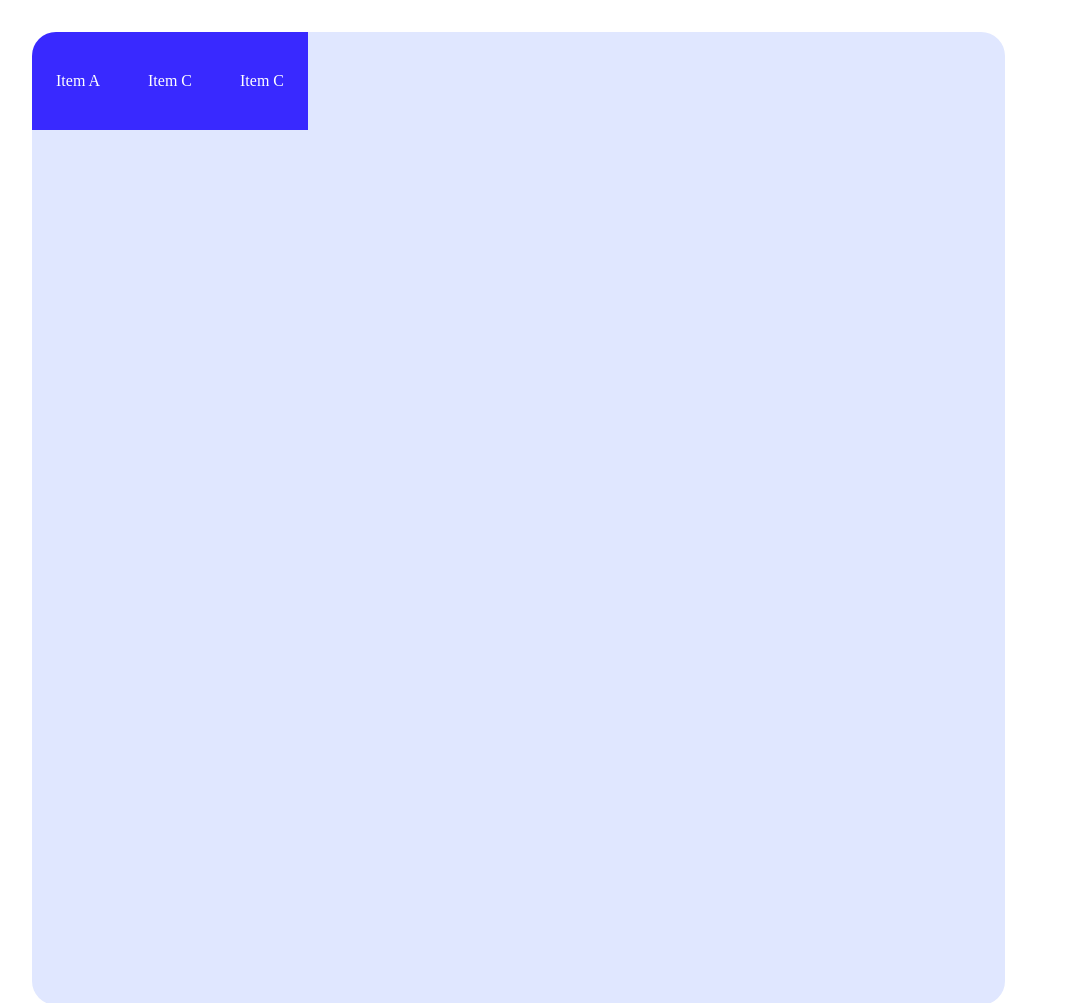
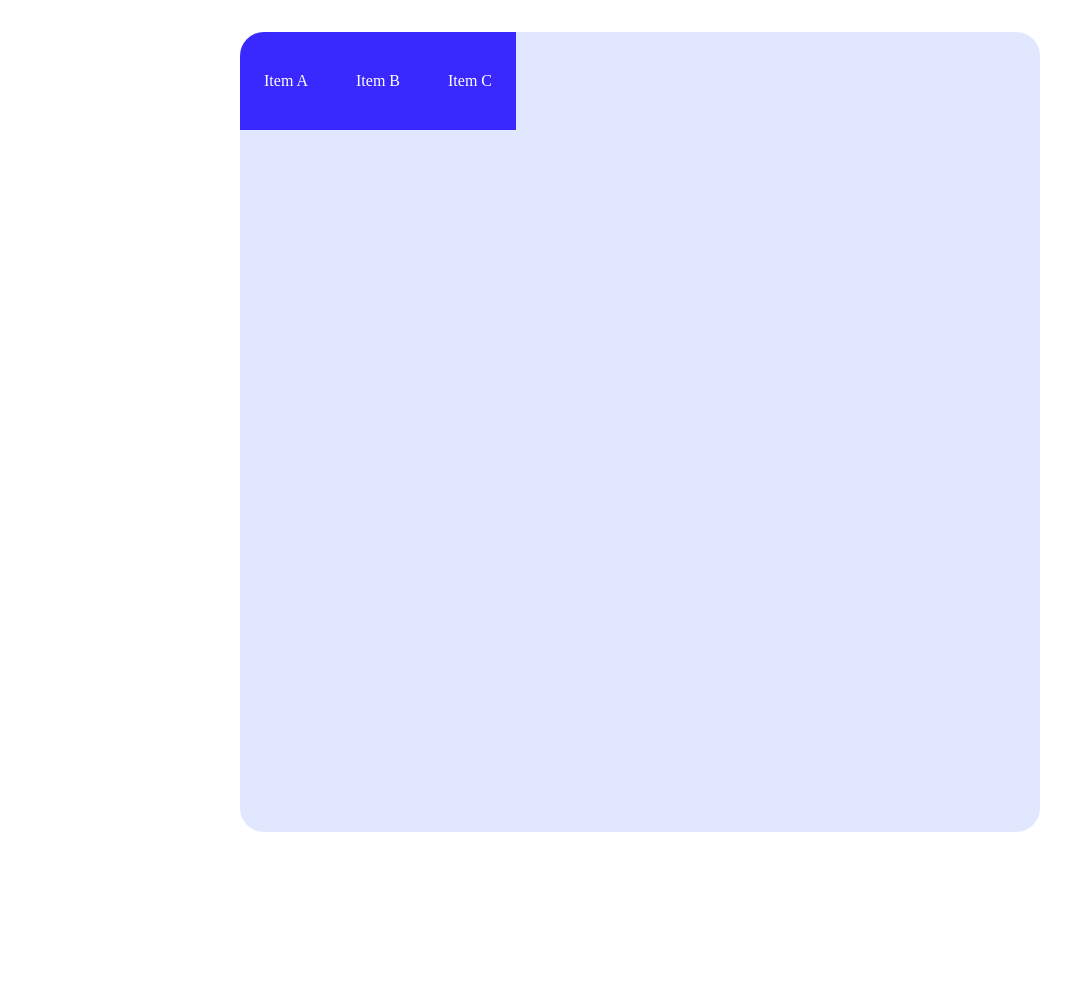
Before and after one commit to coromanillos/css-test, a plain HTML site: page index.html in a window 1280 px wide. Shown: the top 1003 px of the page, without its empty margins (0-1071 px from the left). After the commit the page ends 864 px from the top, so only its background shows below. Drawn offline with Linux system fonts and the light colour scheme.

Commit message:
bug fixes

```diff
--- a/index.html
+++ b/index.html
@@ -11,7 +11,7 @@
     <main>
       <div class="container">
         <div class="item a"><p>Item A</p></div>
-        <div class="item b"><p>Item C</p></div>
+        <div class="item b"><p>Item B</p></div>
         <div class="item c"><p>Item C</p></div>
       </div>
     </main>
--- a/styles.css
+++ b/styles.css
@@ -1,9 +1,9 @@
 body {
-  /* display: flex;
-  flex-direction: column; */
+  display: flex;
+  flex-direction: column;
   justify-content: center;
   align-items: center;
-  min-height: 100vw;
+  min-height: 100vh;
   color: white;
   padding: 24px;
 }
@@ -12,8 +12,8 @@ body {
   display: flex;
   flex-direction: row;
   background: #e0e7ff;
-  width: 80%;
-  aspect-ratio: 1/1;
+  width: 800px;
+  aspect-ratio: 1/1; /* Keeps width and height equal */
   border-radius: 24px;
   overflow: hidden;
 }
```
